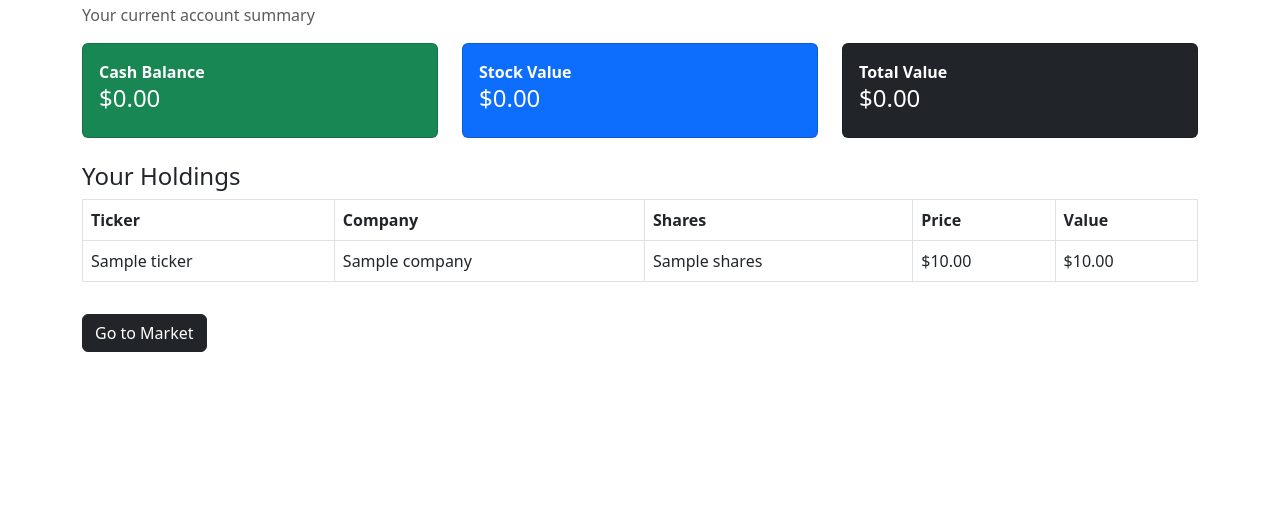
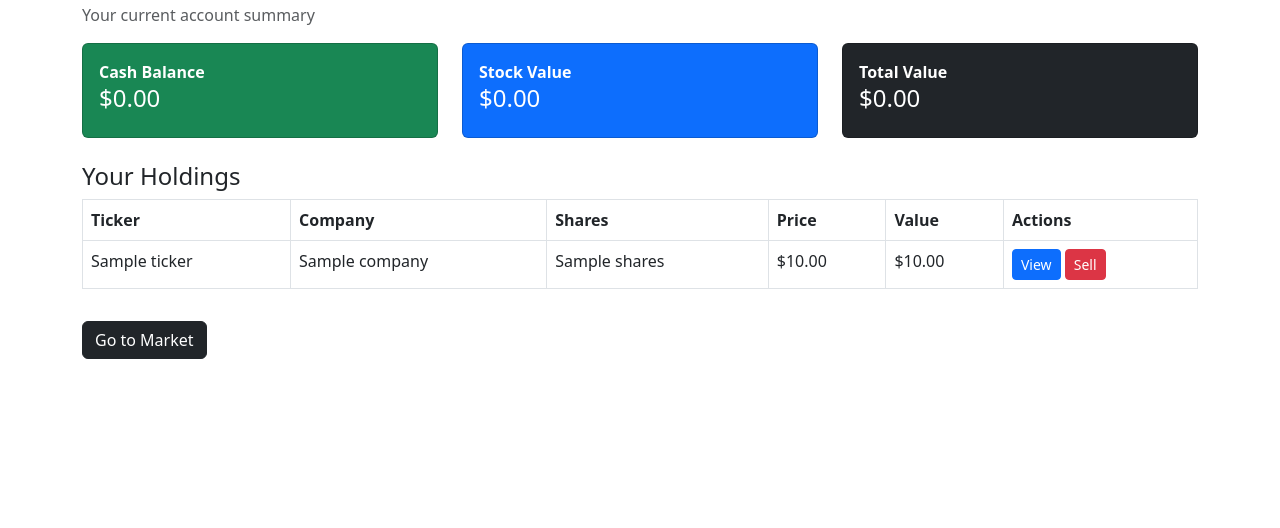
Before and after one commit to madelyn-wolf1/Group-Project, a Python web app: template folder1/templates/portfolio.html in a window 1280 px wide. Shown: the part 147-675 px from the top of the page. Run offline with Jinja, Linux system fonts and the light colour scheme; the template is opened without the code that fills it: most values are stand-ins (such as "Sample title", 1, 10 or a date in 2020).

Commit message:
add action to portfolio page

```diff
--- a/folder1/templates/portfolio.html
+++ b/folder1/templates/portfolio.html
@@ -41,6 +41,7 @@
             <th>Shares</th>
             <th>Price</th>
             <th>Value</th>
+            <th>Actions</th>
         </tr>
     </thead>
     <tbody>
@@ -51,6 +52,10 @@
             <td>{{ h.shares }}</td>
             <td>${{ "%.2f"|format(h.current_price) }}</td>
             <td>${{ "%.2f"|format(h.value) }}</td>
+            <td>
+                <a href="{{ url_for('stock_detail', ticker=h.ticker) }}" class="btn btn-sm btn-primary">View</a>
+                <a href="{{ url_for('trade', ticker=h.ticker) }}" class="btn btn-sm btn-danger">Sell</a>
+            </td>
         </tr>
         {% endfor %}
     </tbody>
```
